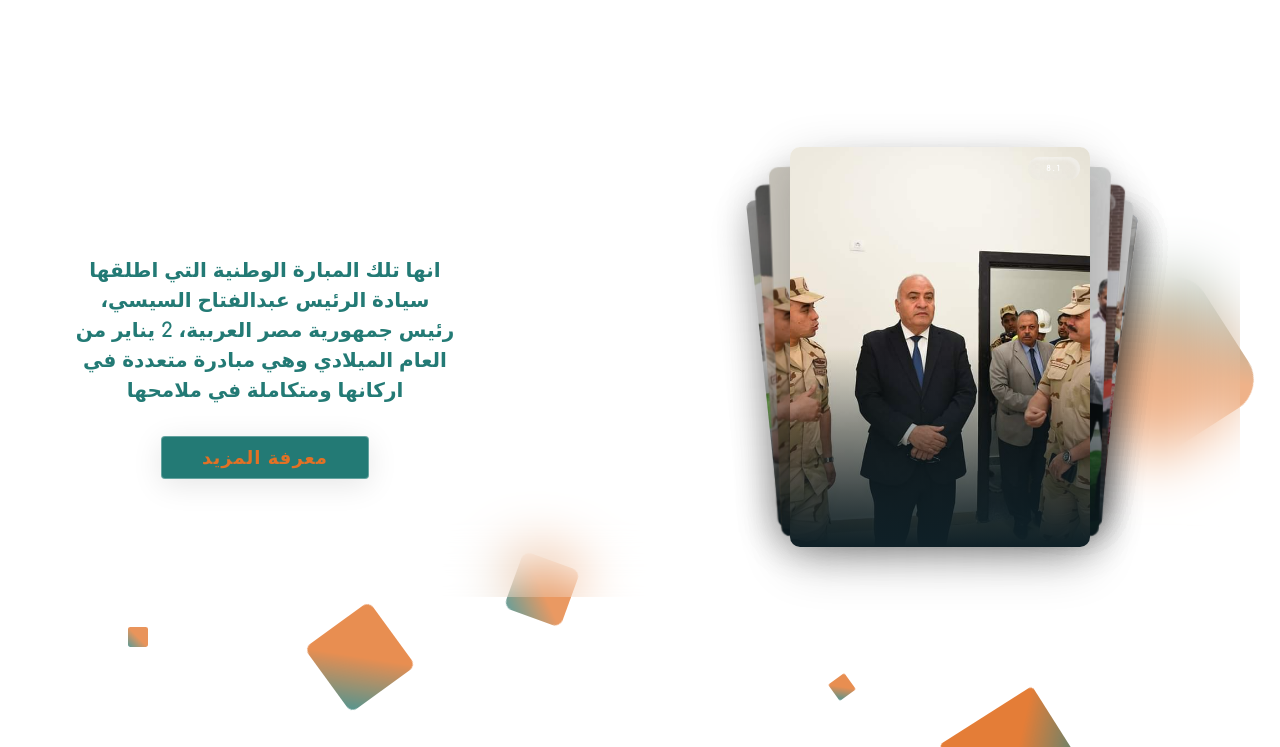
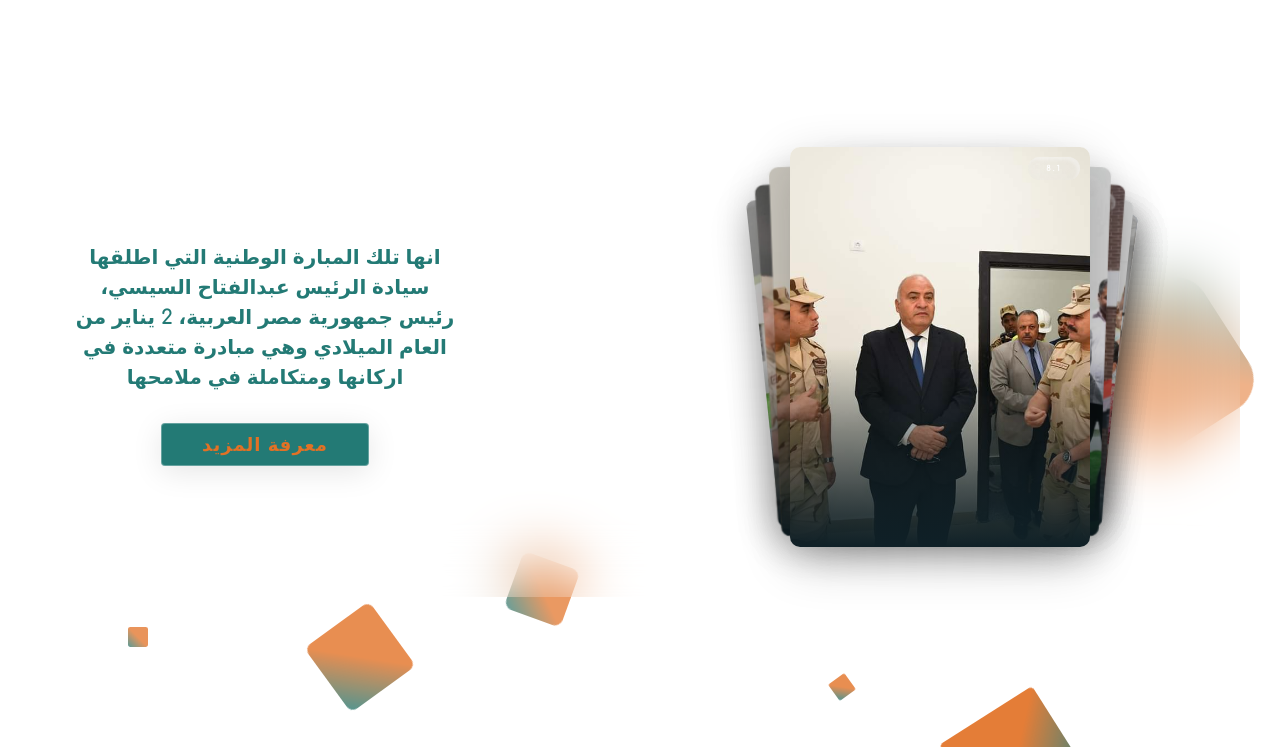
Before and after one commit to Ahmed-Nadyy/hayahKaremah_site, a plain HTML site: page index.html in a window 1280 px wide. Shown: the part 53-800 px from the top of the page. Drawn offline with nearby package versions, Linux system fonts and the light colour scheme.

Commit message:
some edit on resposivit

```diff
--- a/index.html
+++ b/index.html
@@ -26,7 +26,7 @@
 
     <div class="content">
       <div class="info">
-        <p class="aa" style="margin-top: 50px;"></p>
+        <p class="aa" style="margin-top: 25px;"></p>
         <a href="./html/AboutUs.html"> <button class="btn">معرفة المزيد</button></a>
       </div>
       <div class="swiper mySwiper">
```
